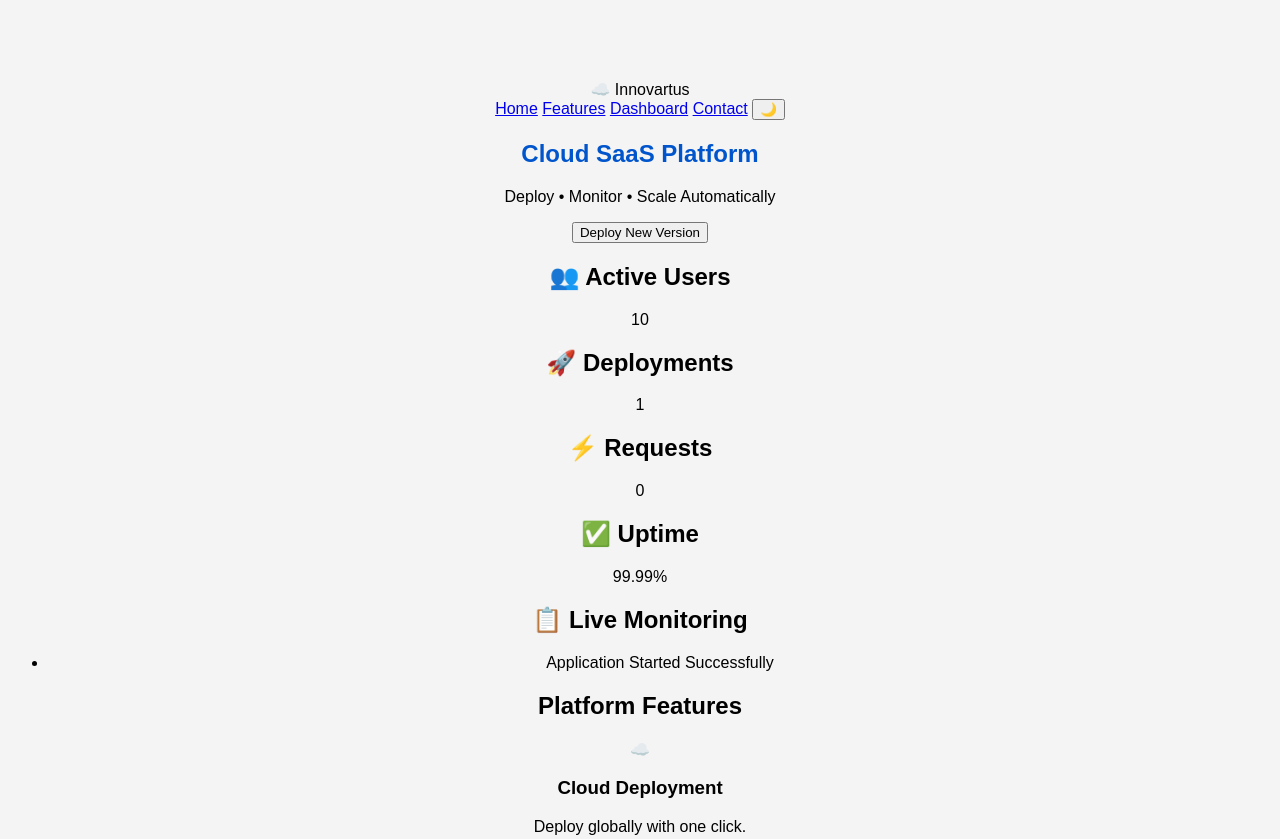
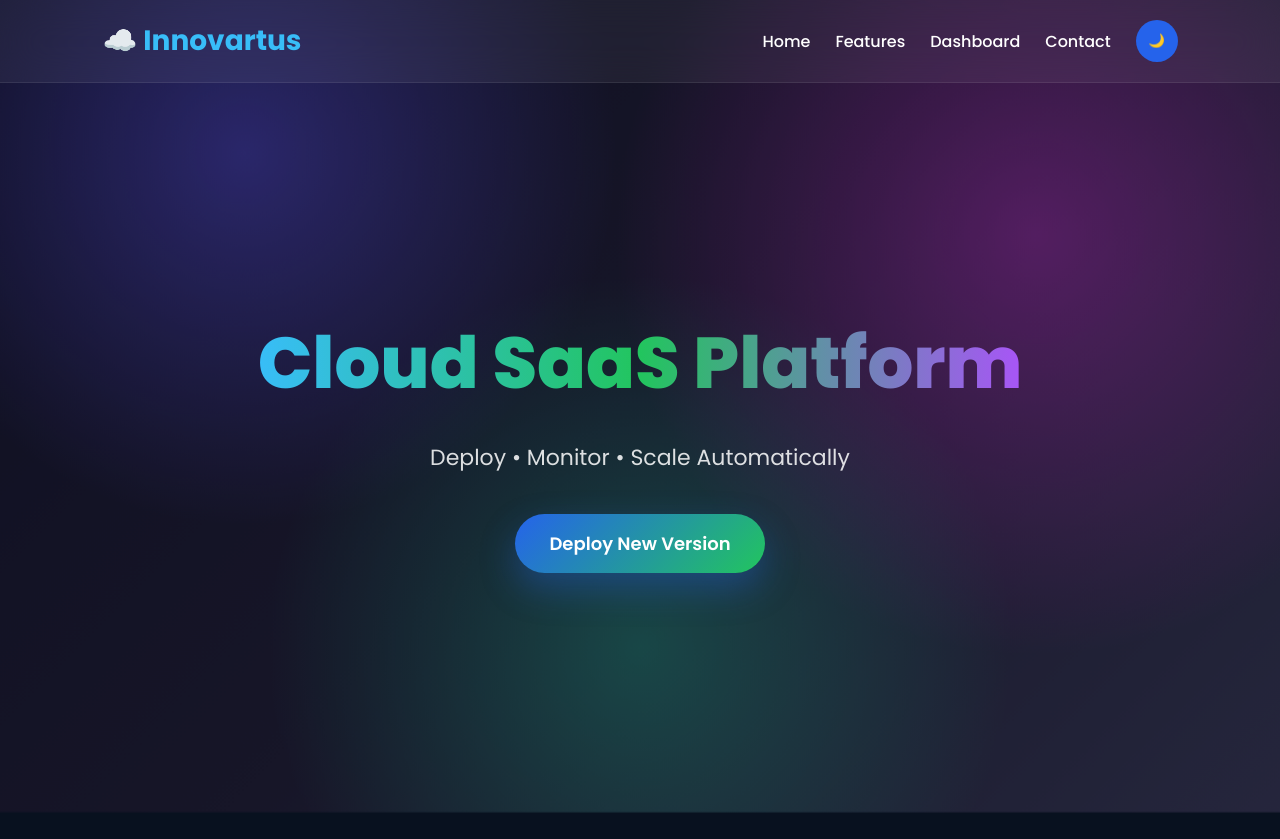
Before and after one commit to Sunday-Ajahclues/innovartus-saas2, a plain HTML site: page index.html in a window 1280 px wide. Shown: the top 839 px of the page. Drawn offline with Linux system fonts and the light colour scheme; a script that the page names is missing.

Commit message:
Update style.css

```diff
--- a/style.css
+++ b/style.css
@@ -1,10 +1,370 @@
-body{
-    font-family: Arial;
-    text-align:center;
-    margin-top:80px;
-    background:#f4f4f4;
+/* =========================
+   Google Font
+========================= */
+@import url('https://fonts.googleapis.com/css2?family=Poppins:wght@300;400;500;600;700;800&display=swap');
+
+/* =========================
+   Reset
+========================= */
+*{
+    margin:0;
+    padding:0;
+    box-sizing:border-box;
+    font-family:'Poppins',sans-serif;
 }
 
-h1{
-    color:#0055cc;
+html{
+    scroll-behavior:smooth;
 }
+
+body{
+    background:#08111f;
+    color:#fff;
+    overflow-x:hidden;
+    transition:.4s;
+}
+
+/* =========================
+   Animated Background
+========================= */
+
+.background{
+    position:fixed;
+    inset:0;
+    z-index:-2;
+    background:
+        radial-gradient(circle at 20% 20%,#2563eb55,transparent 30%),
+        radial-gradient(circle at 80% 30%,#9333ea55,transparent 35%),
+        radial-gradient(circle at 50% 80%,#22c55e44,transparent 40%),
+        linear-gradient(135deg,#08111f,#111827,#1e293b);
+    animation:bgMove 14s ease infinite alternate;
+}
+
+@keyframes bgMove{
+    from{
+        filter:hue-rotate(0deg);
+        transform:scale(1);
+    }
+    to{
+        filter:hue-rotate(35deg);
+        transform:scale(1.05);
+    }
+}
+
+/* =========================
+   Header
+========================= */
+
+header{
+    width:100%;
+    display:flex;
+    justify-content:space-between;
+    align-items:center;
+    padding:20px 8%;
+    position:sticky;
+    top:0;
+    backdrop-filter:blur(20px);
+    background:rgba(255,255,255,.06);
+    border-bottom:1px solid rgba(255,255,255,.08);
+    z-index:100;
+}
+
+.logo{
+    font-size:28px;
+    font-weight:700;
+    color:#38bdf8;
+}
+
+nav{
+    display:flex;
+    align-items:center;
+    gap:25px;
+}
+
+nav a{
+    color:white;
+    text-decoration:none;
+    transition:.3s;
+    font-weight:500;
+}
+
+nav a:hover{
+    color:#38bdf8;
+}
+
+#themeBtn{
+    border:none;
+    background:#2563eb;
+    color:white;
+    width:42px;
+    height:42px;
+    border-radius:50%;
+    cursor:pointer;
+    transition:.3s;
+}
+
+#themeBtn:hover{
+    transform:rotate(20deg) scale(1.08);
+}
+
+/* =========================
+   Hero
+========================= */
+
+.hero{
+    min-height:90vh;
+    display:flex;
+    flex-direction:column;
+    justify-content:center;
+    align-items:center;
+    text-align:center;
+    padding:20px;
+}
+
+.hero h1{
+    font-size:72px;
+    font-weight:800;
+    background:linear-gradient(90deg,#38bdf8,#22c55e,#a855f7);
+    -webkit-background-clip:text;
+    -webkit-text-fill-color:transparent;
+    animation:float 4s infinite ease-in-out;
+}
+
+.hero p{
+    margin-top:20px;
+    font-size:22px;
+    opacity:.85;
+}
+
+#deployBtn{
+    margin-top:40px;
+    padding:16px 34px;
+    border:none;
+    border-radius:50px;
+    cursor:pointer;
+    font-size:18px;
+    font-weight:600;
+    color:white;
+    background:linear-gradient(135deg,#2563eb,#22c55e);
+    box-shadow:0 15px 35px rgba(37,99,235,.35);
+    transition:.3s;
+}
+
+#deployBtn:hover{
+    transform:translateY(-5px) scale(1.05);
+    box-shadow:0 20px 45px rgba(37,99,235,.5);
+}
+
+@keyframes float{
+    0%,100%{
+        transform:translateY(0);
+    }
+    50%{
+        transform:translateY(-8px);
+    }
+}
+
+/* =========================
+   Dashboard
+========================= */
+
+.dashboard{
+    width:90%;
+    max-width:1200px;
+    margin:auto;
+    display:grid;
+    grid-template-columns:repeat(auto-fit,minmax(250px,1fr));
+    gap:25px;
+    padding:70px 0;
+}
+
+.card{
+    background:rgba(255,255,255,.08);
+    border:1px solid rgba(255,255,255,.1);
+    backdrop-filter:blur(18px);
+    border-radius:22px;
+    padding:35px;
+    transition:.35s;
+    box-shadow:0 15px 35px rgba(0,0,0,.25);
+}
+
+.card:hover{
+    transform:translateY(-10px);
+    border-color:#38bdf8;
+}
+
+.card h2{
+    margin-bottom:15px;
+    font-size:20px;
+}
+
+.number{
+    font-size:48px;
+    font-weight:700;
+    color:#38bdf8;
+}
+
+/* =========================
+   Monitoring
+========================= */
+
+.monitor{
+    width:90%;
+    max-width:1000px;
+    margin:auto;
+    padding:30px 0 80px;
+}
+
+.monitor h2{
+    margin-bottom:20px;
+}
+
+#logs{
+    list-style:none;
+}
+
+#logs li{
+    padding:15px;
+    margin-bottom:12px;
+    border-radius:15px;
+    background:rgba(255,255,255,.08);
+    border-left:5px solid #22c55e;
+    animation:slideIn .4s ease;
+}
+
+@keyframes slideIn{
+    from{
+        transform:translateX(-20px);
+        opacity:0;
+    }
+    to{
+        transform:translateX(0);
+        opacity:1;
+    }
+}
+
+/* =========================
+   Features
+========================= */
+
+#features{
+    width:90%;
+    max-width:1200px;
+    margin:auto;
+    padding-bottom:90px;
+}
+
+#features h2{
+    text-align:center;
+    margin-bottom:40px;
+    font-size:36px;
+}
+
+.features{
+    display:grid;
+    grid-template-columns:repeat(auto-fit,minmax(240px,1fr));
+    gap:25px;
+}
+
+.feature{
+    background:rgba(255,255,255,.08);
+    backdrop-filter:blur(18px);
+    padding:30px;
+    border-radius:20px;
+    text-align:center;
+    transition:.35s;
+}
+
+.feature:hover{
+    transform:translateY(-8px);
+}
+
+.feature{
+    font-size:40px;
+}
+
+.feature h3{
+    margin:15px 0;
+}
+
+.feature p{
+    opacity:.8;
+}
+
+/* =========================
+   Footer
+========================= */
+
+footer{
+    text-align:center;
+    padding:30px;
+    border-top:1px solid rgba(255,255,255,.08);
+    background:rgba(255,255,255,.05);
+}
+
+/* =========================
+   Light Theme
+========================= */
+
+body.light{
+    background:#eef3fb;
+    color:#222;
+}
+
+body.light header,
+body.light .card,
+body.light .feature,
+body.light footer,
+body.light #logs li{
+    background:white;
+    color:#222;
+}
+
+body.light nav a{
+    color:#222;
+}
+
+body.light nav a:hover{
+    color:#2563eb;
+}
+
+/* =========================
+   Responsive
+========================= */
+
+@media(max-width:900px){
+
+    header{
+        flex-direction:column;
+        gap:20px;
+    }
+
+    nav{
+        flex-wrap:wrap;
+        justify-content:center;
+    }
+
+    .hero h1{
+        font-size:48px;
+    }
+
+    .hero p{
+        font-size:18px;
+    }
+
+    .number{
+        font-size:38px;
+    }
+}
+
+@media(max-width:600px){
+
+    .hero h1{
+        font-size:36px;
+    }
+
+    #deployBtn{
+        width:100%;
+        max-width:280px;
+    }
+}
```
